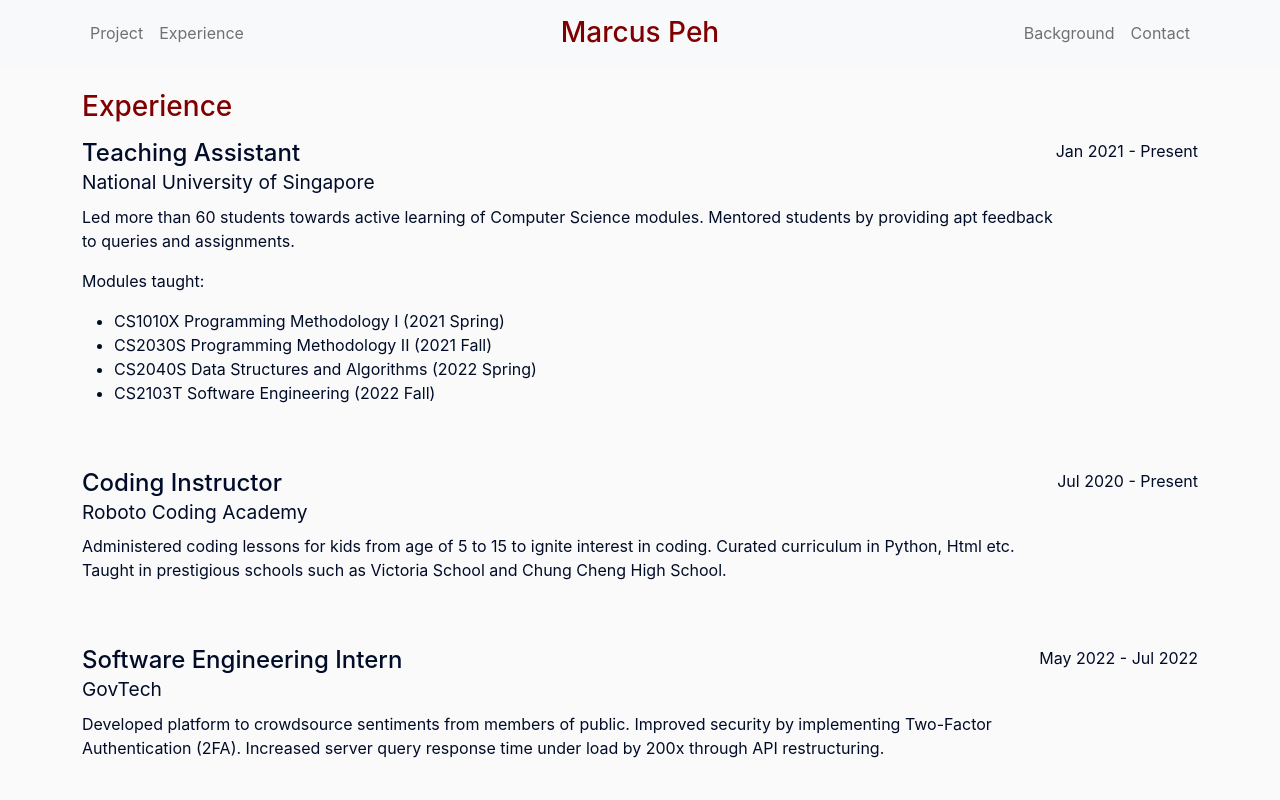
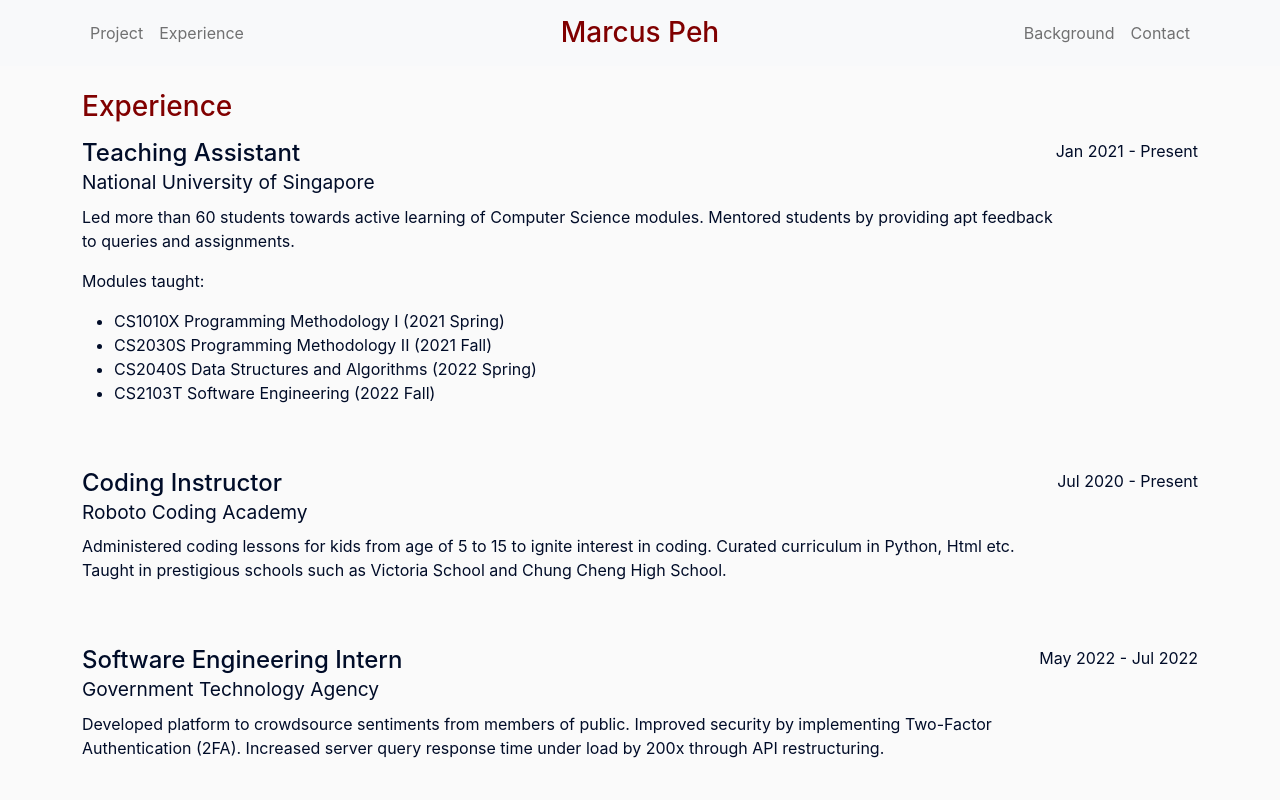
Before and after one commit to marcuspeh/marcuspeh.github.io, a React (Create React App) app: page /experience in a window 1280 px wide. Shown: the top 800 px of the page. Built offline with nearby package versions, Linux system fonts and the light colour scheme.

Commit message:
Update experience

```diff
--- a/src/data/experienceData.ts
+++ b/src/data/experienceData.ts
@@ -9,7 +9,7 @@ interface educationObject {
 
 const govTechIntern: educationObject = {
   "title": "Software Engineering Intern",
-  "company": "GovTech",
+  "company": "Government Technology Agency",
   "date": "May 2022 - Jul 2022",
   "description":
     "Developed platform to crowdsource sentiments from members of public. " +
```
